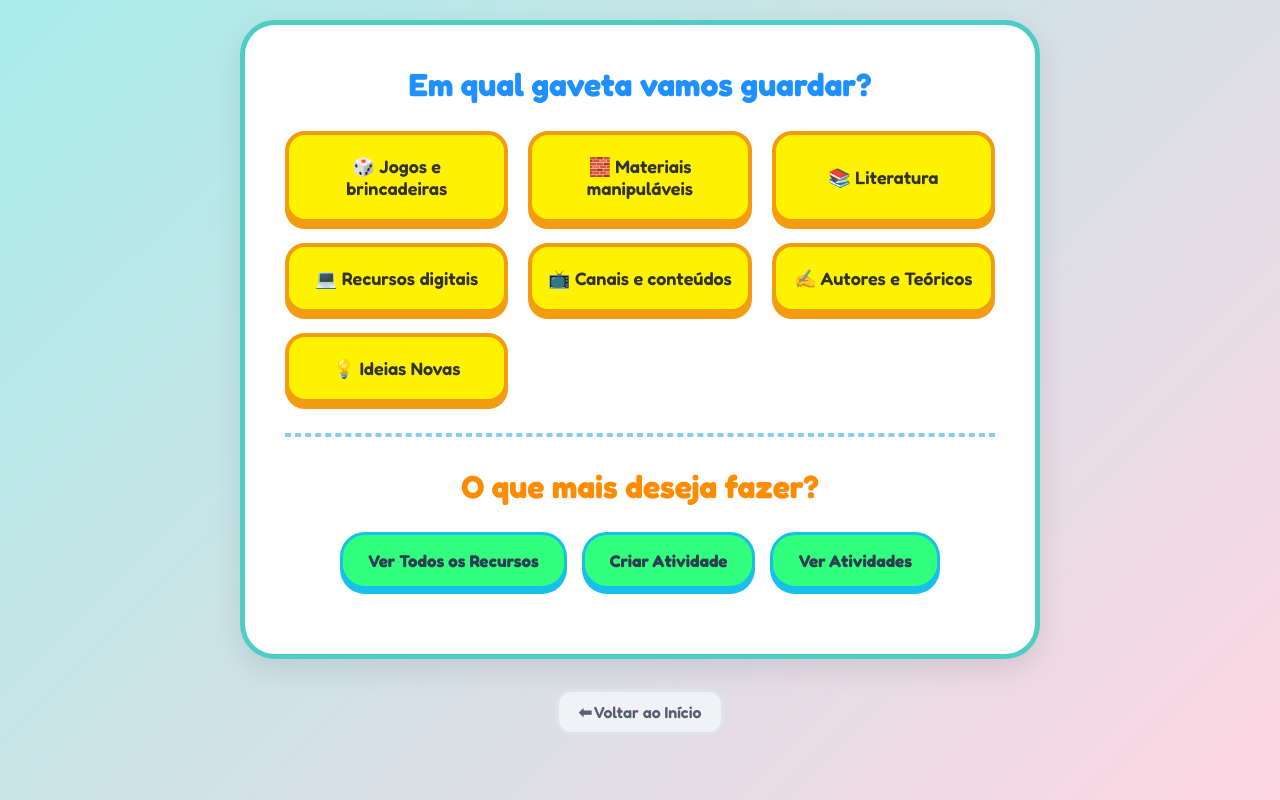
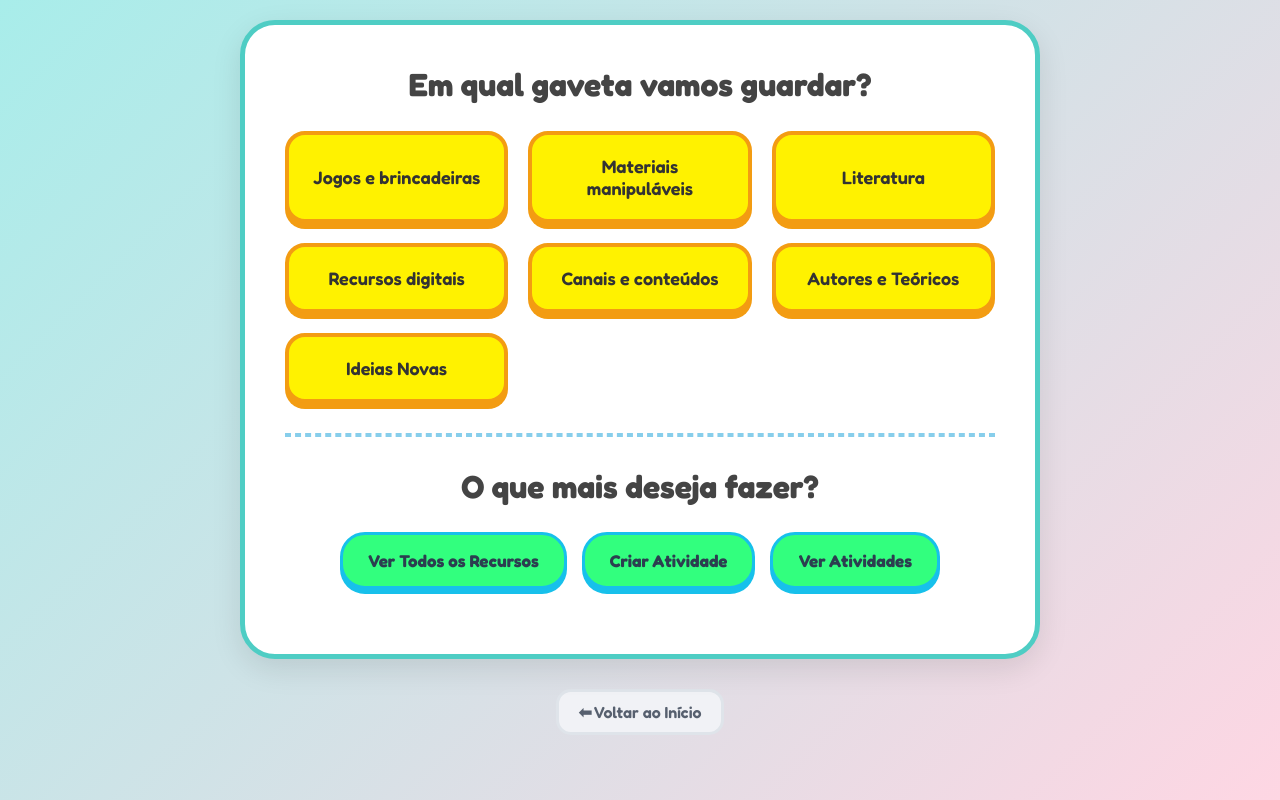
Before and after one commit to DuRocha08/Projeto-caixa-de-matematica, a plain HTML site: page gavetas.html in a window 1280 px wide. Drawn offline with Linux system fonts and the light colour scheme.

Commit message:
Update gavetas.html

```diff
--- a/gavetas.html
+++ b/gavetas.html
@@ -8,21 +8,21 @@
 </head>
 <body>
     <div class="container tela">
-        <h2 style="text-align: center; color: #1E90FF;">Em qual gaveta vamos guardar?</h2>
+        <h2 style="text-align: center;">Em qual gaveta vamos guardar?</h2>
 
         <div class="grid-gavetas">
-            <button class="btn-gaveta" onclick="abrirFormularioGaveta('Jogos e brincadeiras matemáticas')">🎲 Jogos e brincadeiras</button>
-            <button class="btn-gaveta" onclick="abrirFormularioGaveta('Materiais e recursos manipuláveis')">🧱 Materiais manipuláveis</button>
-            <button class="btn-gaveta" onclick="abrirFormularioGaveta('Literatura e Matemática')">📚 Literatura</button>
-            <button class="btn-gaveta" onclick="abrirFormularioGaveta('Recursos digitais')">💻 Recursos digitais</button>
-            <button class="btn-gaveta" onclick="abrirFormularioGaveta('Canais e conteúdos sobre Matemática')">📺 Canais e conteúdos</button>
-            <button class="btn-gaveta" onclick="abrirFormularioGaveta('Autores que fundamentam o ensino')">✍️ Autores e Teóricos</button>
-            <button class="btn-gaveta" onclick="abrirFormularioGaveta('Ideias que quero experimentar')">💡 Ideias Novas</button>
+            <button class="btn-gaveta" onclick="abrirFormularioGaveta('Jogos e brincadeiras matemáticas')">Jogos e brincadeiras</button>
+            <button class="btn-gaveta" onclick="abrirFormularioGaveta('Materiais e recursos manipuláveis')">Materiais manipuláveis</button>
+            <button class="btn-gaveta" onclick="abrirFormularioGaveta('Literatura e Matemática')">Literatura</button>
+            <button class="btn-gaveta" onclick="abrirFormularioGaveta('Recursos digitais')">Recursos digitais</button>
+            <button class="btn-gaveta" onclick="abrirFormularioGaveta('Canais e conteúdos sobre Matemática')">Canais e conteúdos</button>
+            <button class="btn-gaveta" onclick="abrirFormularioGaveta('Autores que fundamentam o ensino')">Autores e Teóricos</button>
+            <button class="btn-gaveta" onclick="abrirFormularioGaveta('Ideias que quero experimentar')">Ideias Novas</button>
         </div>
 
         <hr style="border: 2px dashed #87CEEB; margin: 30px 0;">
 
-        <h2 style="text-align: center; color: #FF8C00;">O que mais deseja fazer?</h2>
+        <h2 style="text-align: center;">O que mais deseja fazer?</h2>
         <div class="grid-opcoes">
             <button class="tab-btn" onclick="window.location.href='lista recursos.html'">Ver Todos os Recursos</button>
             <button class="tab-btn" onclick="window.location.href='atividade.html'">Criar Atividade</button>
```
